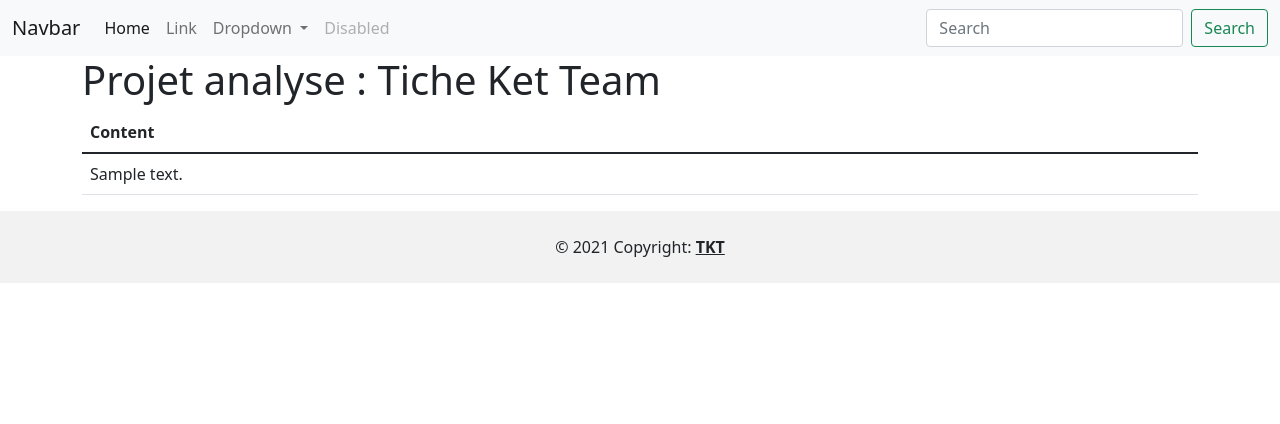
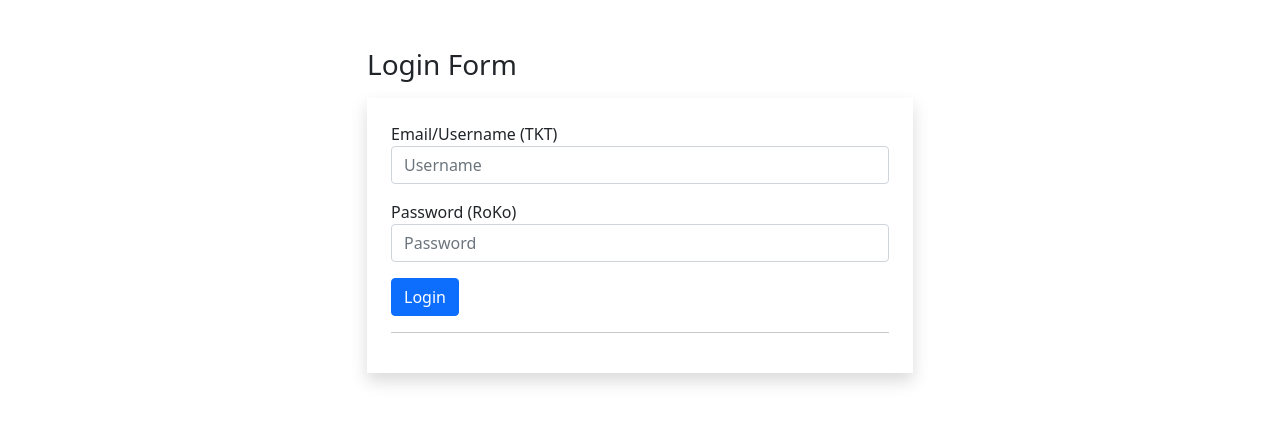
Before and after one commit to Jean-Julien/gestion-club-tir, a PHP site: page / in a window 1280 px wide. Shown: the top 424 px of the page. Run offline with PHP 8.4, Linux system fonts and the light colour scheme; tables that the repository leaves empty or names only in its code hold one stand-in row (values such as "Sample post").

Commit message:
Add files via upload

```diff
--- a/controller/Controller.php
+++ b/controller/Controller.php
@@ -22,4 +22,41 @@ class Controller
         $myView = new View('home');
         $myView->render($id);
     }
+
+    public function showLogin()
+    {
+
+        include_once(VIEW . 'pages/' . 'login.php');
+    }
+
+    public function connect()
+    {
+
+        $manager = new Manager();
+
+        try {
+
+
+            $username = trim($_POST['emailLogin']);
+            $password = trim($_POST['passwordLogin']);
+
+
+            if ($username != "" && $password != "") {
+
+                if ($manager->validateLogin($username, $password)) {
+
+                    $this->showHome();
+                } else {
+                    $_SESSION['error'] = "Mot de passe ou login incorrect";
+                    $this->showLogin();
+                }
+            } else {
+                $_SESSION['error'] = "Veuillez remplir les champs.";
+                $this->showLogin();
+            }
+        } catch (Exception $e) { // S'il y a eu une erreur, alors...
+            $_SESSION['error'] = "Problème de serveur " . $e->getMessage();
+            $this->showLogin();
+        }
+    }
 }
--- a/controller/Routeur.php
+++ b/controller/Routeur.php
@@ -15,6 +15,8 @@ class Routeur
      */
     private $routes = [
         "home"              => ["controller" => "Controller", "method" => "showHome"],
+        "login"             => ["controller" => "Controller", "method" => "showLogin"],
+        "connect"           => ["controller" => "Controller", "method" => "connect"],
     ];
     /**
      * Undocumented function
--- a/index.php
+++ b/index.php
@@ -12,7 +12,7 @@ if (isset($_GET['r'])) {
 
     $router = new Routeur($request);
 } else {
-    $router = new Routeur('home');
+    $router = new Routeur('login');
 }
 
 $router->renderController();
--- a/model/Manager.php
+++ b/model/Manager.php
@@ -1,5 +1,5 @@
 <?php
-require 'TestEntity.php';
+
 
 class Manager
 {
@@ -43,4 +43,14 @@ class Manager
         }
         return $tests;
     }
+
+    public function validateLogin($username, $password)
+    {
+
+        if ($username == "TKT" && $password == "RoKo") {
+            return true;
+        } else {
+            return false;
+        }
+    }
 }
--- a/view/pages/home.php
+++ b/view/pages/home.php
@@ -2,6 +2,8 @@
     <h1>
         Projet analyse : Tiche Ket Team
     </h1>
+
+    <h2>Page d'accueil</h2>
 
     <table class="table">
         <thead>
--- /dev/null
+++ b/view/pages/login.php
@@ -0,0 +1,58 @@
+<!DOCTYPE html>
+<html>
+
+<head>
+    <link href="https://cdn.jsdelivr.net/npm/bootstrap@5.1.3/dist/css/bootstrap.min.css" rel="stylesheet"
+        integrity="sha384-1BmE4kWBq78iYhFldvKuhfTAU6auU8tT94WrHftjDbrCEXSU1oBoqyl2QvZ6jIW3" crossorigin="anonymous">
+
+</head>
+
+<body>
+    <div class="container mt-5">
+        <div class="row">
+            <div class="col-md-6 offset-md-3">
+                <div class="mb-3">
+                    <h3>Login Form</h3>
+                </div>
+                <?php
+                if (!empty($_SESSION['error'])) {
+                    echo "<div class='alert alert-danger' role='alert'>" . $_SESSION['error'] . "</div>";
+                }
+                ?>
+                <form accept="" class="shadow p-4" method="POST" action="index.php?r=connect">
+                    <div class="mb-3">
+                        <label for="username">Email/Username (TKT)</label>
+                        <input type="text" class="form-control" name="emailLogin" id="username" placeholder="Username">
+                    </div>
+
+                    <div class="mb-3">
+                        <label for="Password">Password (RoKo)</label>
+                        <input type="password" class="form-control" name="passwordLogin" id="Password"
+                            placeholder="Password">
+                    </div>
+                    <!--
+                    <label class="mb-3">
+                        <input type="checkbox" name="RememberMe"> Remember Me
+                    </label>
+
+                    <a href="#" class="float-end text-decoration-none">Reset Password</a>
+            -->
+                    <div class="mb-3">
+                        <button type="submit" class="btn btn-primary">Login</button>
+                    </div>
+
+                    <hr>
+
+                    <!--  <p class="text-center mb-0">If you have not account <a href="#">Register Now</a></p> -->
+
+                </form>
+            </div>
+        </div>
+    </div>
+</body>
+
+</html>
+
+<?php
+unset($_SESSION['error']);
+?>
```
Also changed, not shown: config/_config.php (line endings or trailing spaces), model/TestEntity.php (line endings or trailing spaces), view/View.php (line endings or trailing spaces), view/_gabarit.php (line endings or trailing spaces).
